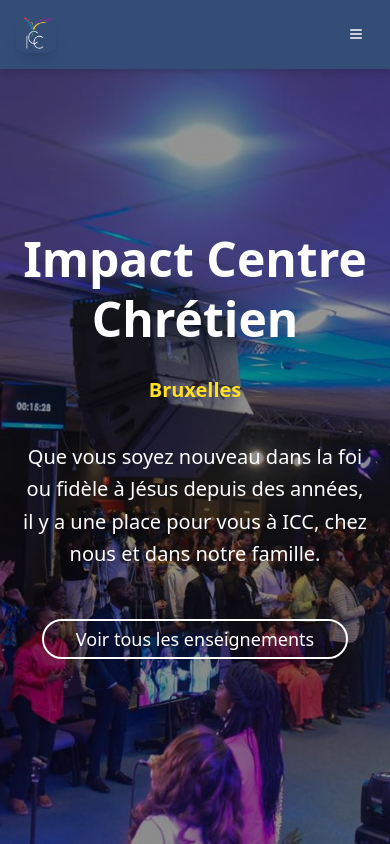
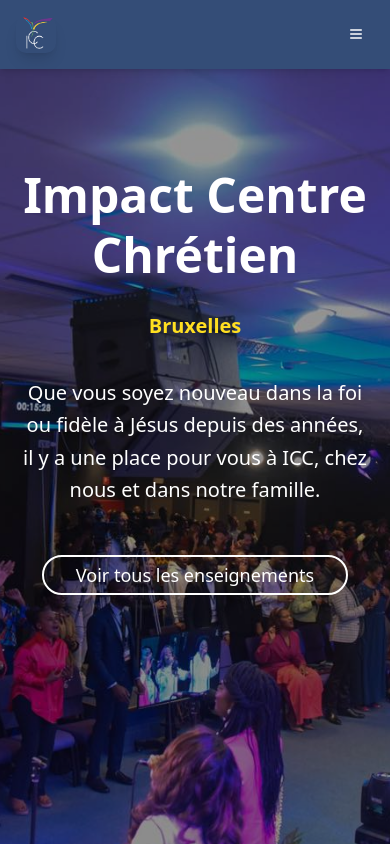
Before and after one commit to berrymatondo/iccbxl, a Next.js app: page / in a window 390 px wide. Shown: the top 844 px of the page. Built offline with nearby package versions, Linux system fonts and the light colour scheme.

Commit message:
fix header

```diff
--- a/app/page.tsx
+++ b/app/page.tsx
@@ -36,7 +36,7 @@
               priority
             />
           </div> */}
-          <h1 className="max-md:pt-40 text-5xl md:text-7xl font-bold mb-8 leading-tight">
+          <h1 className="max-md:pt-24 text-5xl md:text-7xl font-bold mb-8 leading-tight">
             Impact Centre Chrétien
             <br />
             <span className="text-xl md:text-3xl text-yellow-300 ">
```
